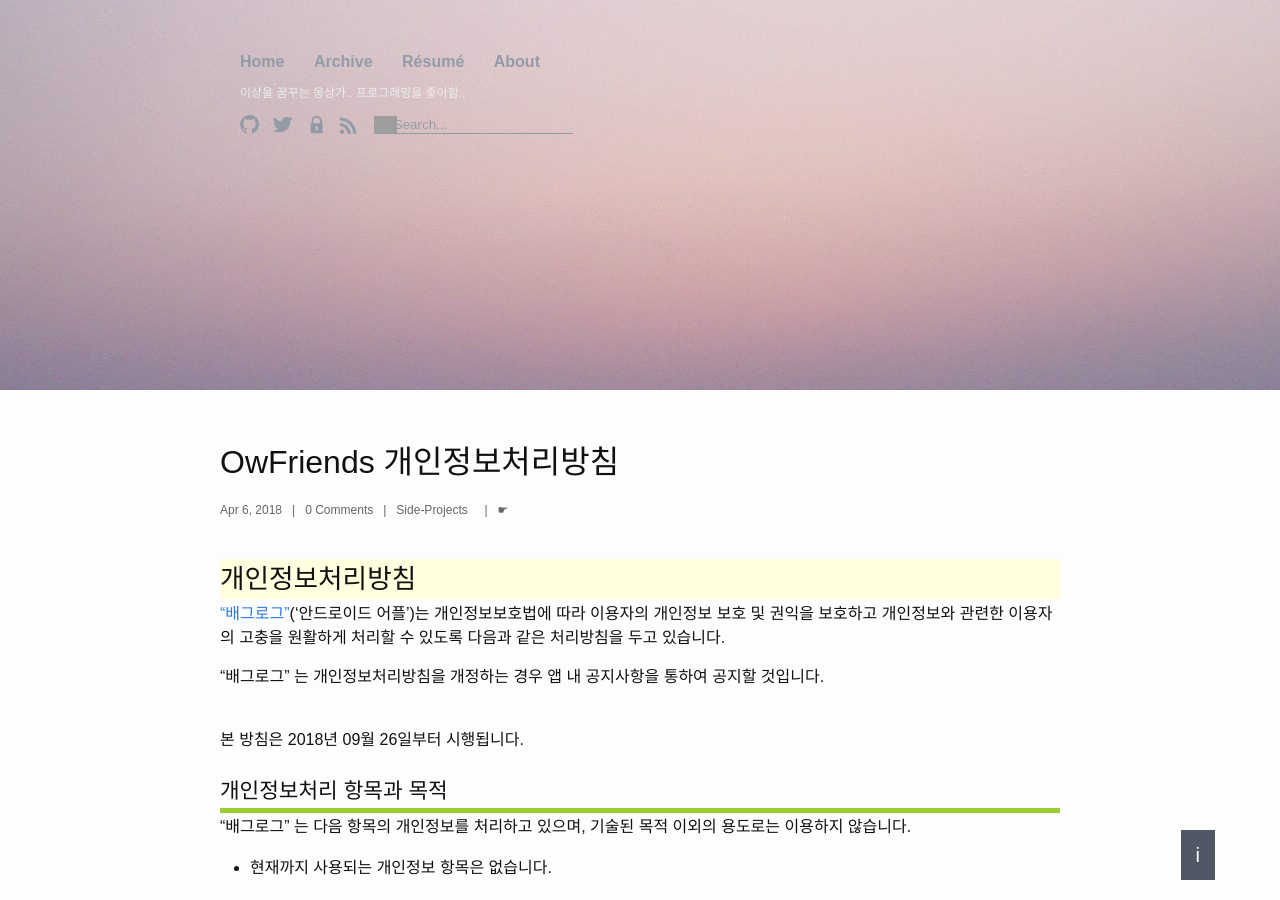
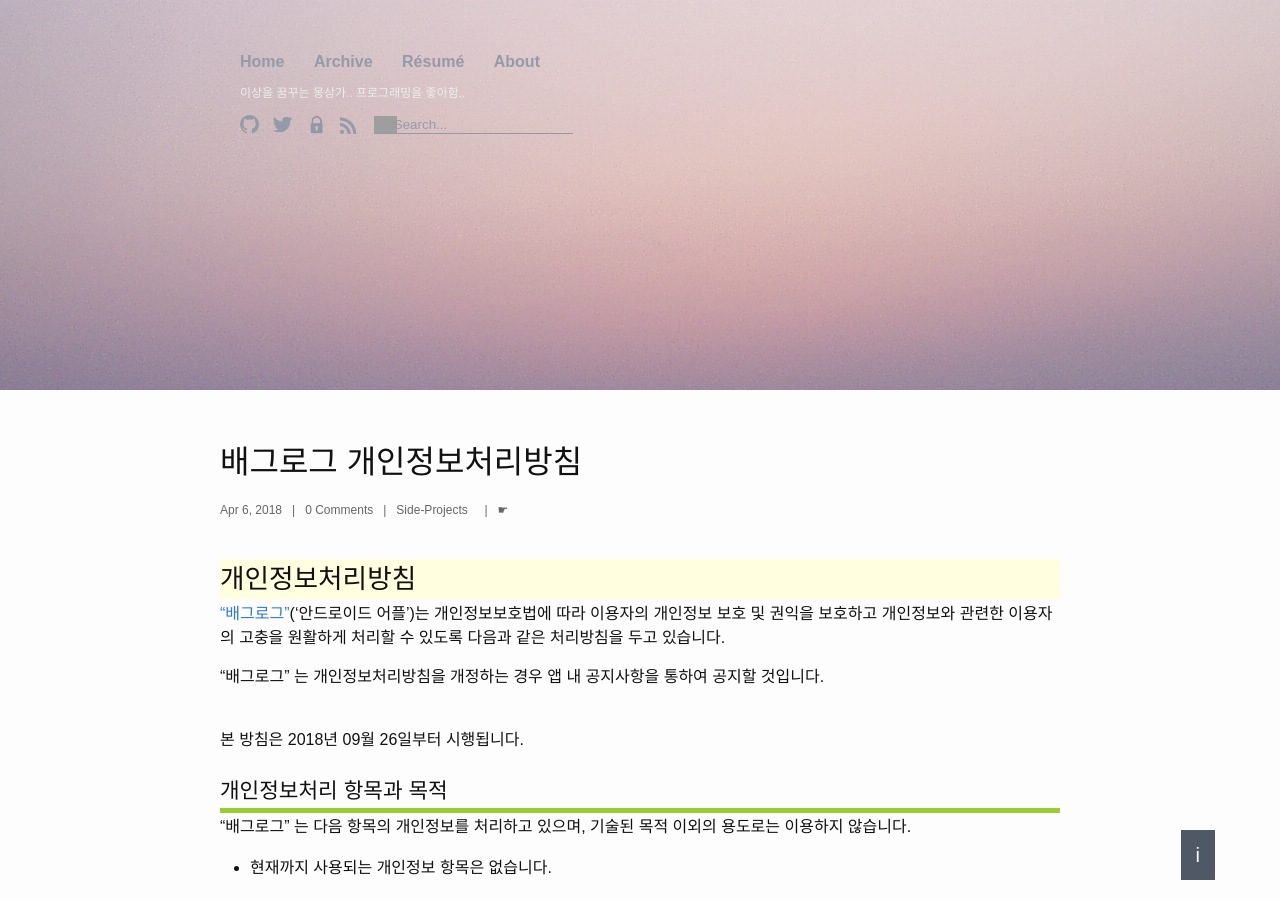
Before and after one commit to dveamer/dveamer.github.io, a Jekyll site: the page built from _posts/Side-Projects/2018-04-06-PUBGLog_Privacy.md, in a window 1280 px wide and 900 px high. Built offline with Jekyll 4.4.1, drawn with Linux system fonts in a browser that asks for light colours; comment, search, counter and statistics services are not loaded; grey boxes are pictures that could not be loaded.

Commit message:
PUBGLog 앱 개인정보 처리방침 등록

```diff
--- a/_posts/Side-Projects/2018-04-06-PUBGLog_Privacy.md
+++ b/_posts/Side-Projects/2018-04-06-PUBGLog_Privacy.md
@@ -1,6 +1,6 @@
 ---
 layout: post
-title:  "OwFriends 개인정보처리방침"
+title:  "배그로그 개인정보처리방침"
 date: 2018-04-06 00:00:00
 categories: Side-Projects
 ---
```
